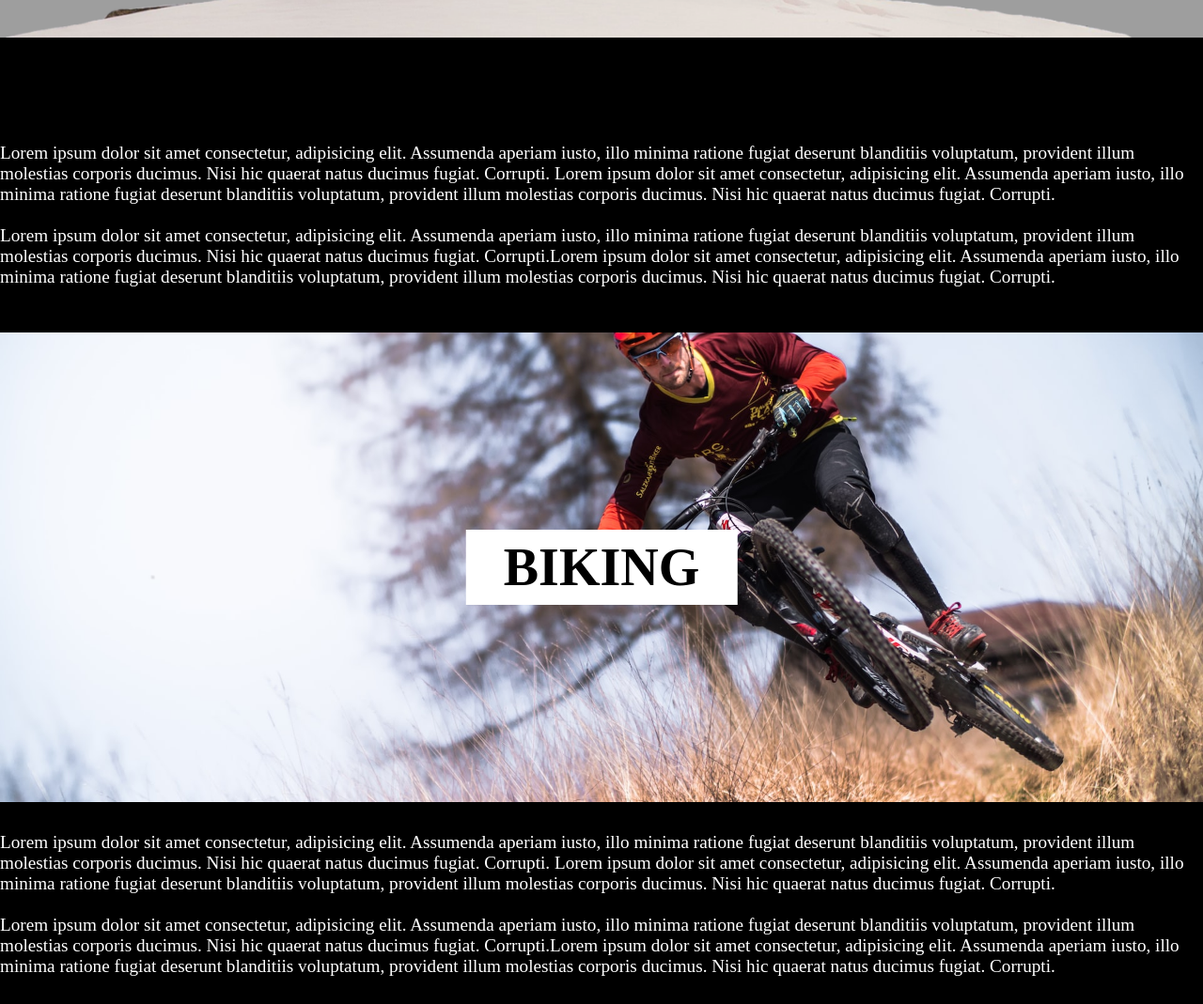
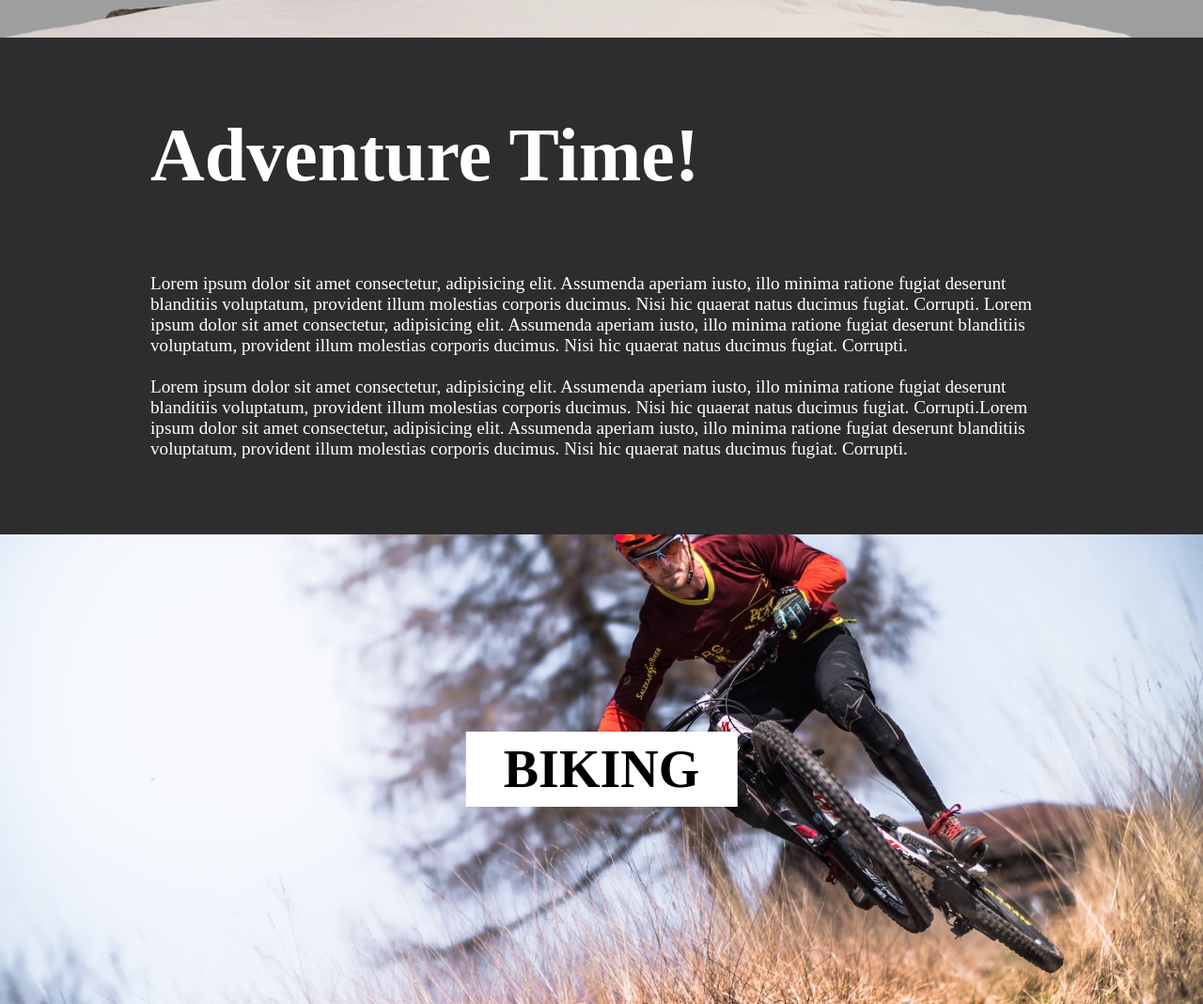
Before and after one commit to Suyog28/Parallex-WebApp, a plain HTML site: page index.html in a window 1280 px wide. Shown: the part 760-1829 px from the top of the page at 94% size. Drawn offline with Linux system fonts and the light colour scheme; grey boxes are pictures that could not be loaded.

Commit message:
Some Fixed

```diff
--- a/index.html
+++ b/index.html
@@ -16,6 +16,9 @@
       </div>
     </div>
     <section>
+      <div>
+        <h2 class="secHeading">Adventure Time!</h2>
+      </div>
       <p class="para">
         Lorem ipsum dolor sit amet consectetur, adipisicing elit. Assumenda
         aperiam iusto, illo minima ratione fugiat deserunt blanditiis
--- a/styles.css
+++ b/styles.css
@@ -32,6 +32,7 @@
 }
 .heading {
   text-transform: uppercase;
+  letter-spacing: 4px;
   color: white;
   text-shadow: 0 0 10px rgba(0, 0, 0, 0.3);
   font-size: 9rem;
@@ -53,7 +54,7 @@
 section {
   color: white;
   padding: 5rem 0;
-  background-color: black;
+  background-color: rgb(45, 45, 45);
 }
 .bg {
   position: relative;
@@ -63,11 +64,17 @@ section {
   background-size: cover;
   background-position: center;
 }
+
+.secHeading {
+  font-size: 5rem;
+  padding: 0 10rem;
+}
 .para {
   font-size: 1.2rem;
   font-weight: 500;
   color: white;
-  margin: 2rem 0 3rem 0;
+  margin: 5rem 0;
+  padding: 0 10rem;
 }
 .sport-1 {
   background-image: url(./sport-1.jpg);
```
